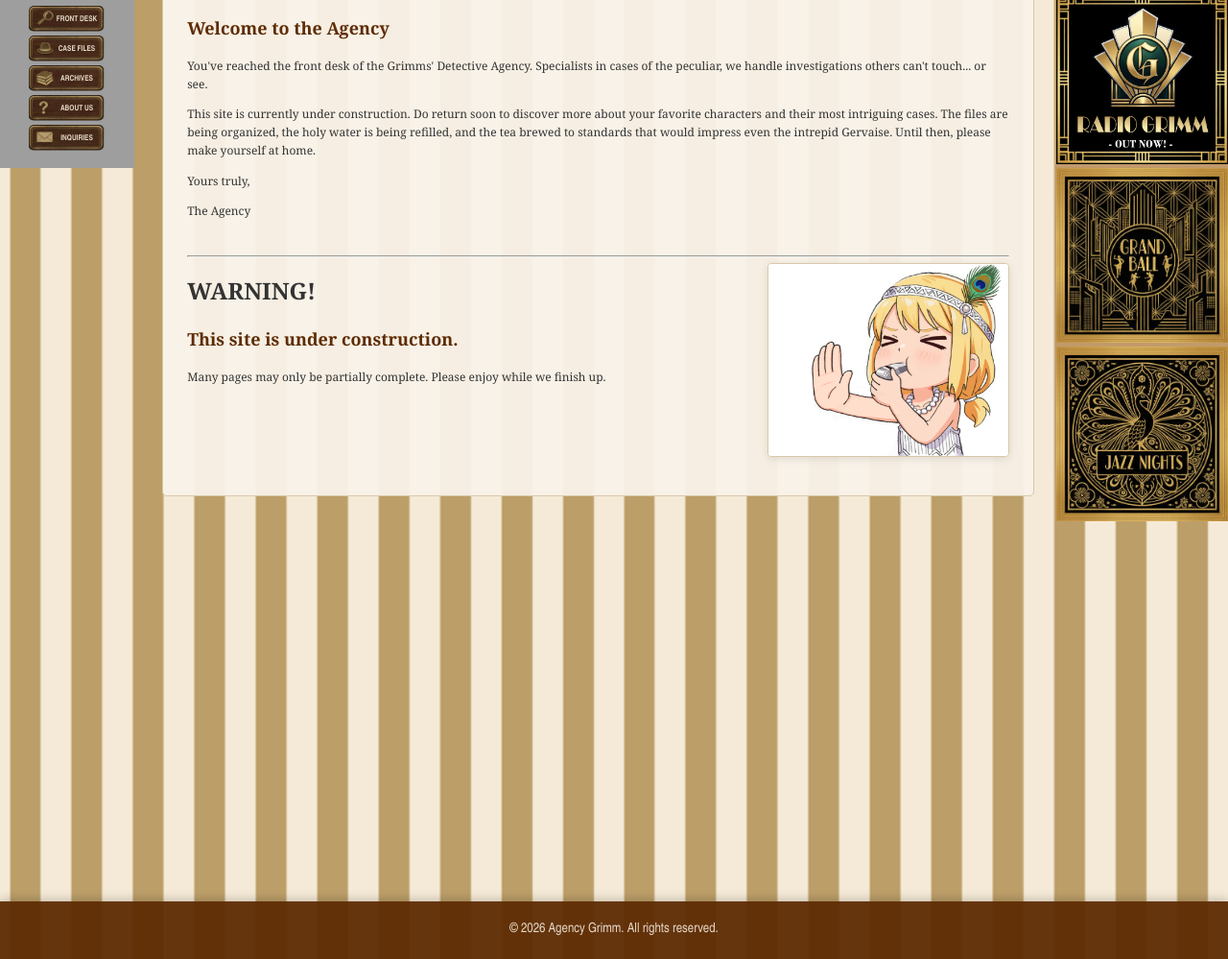
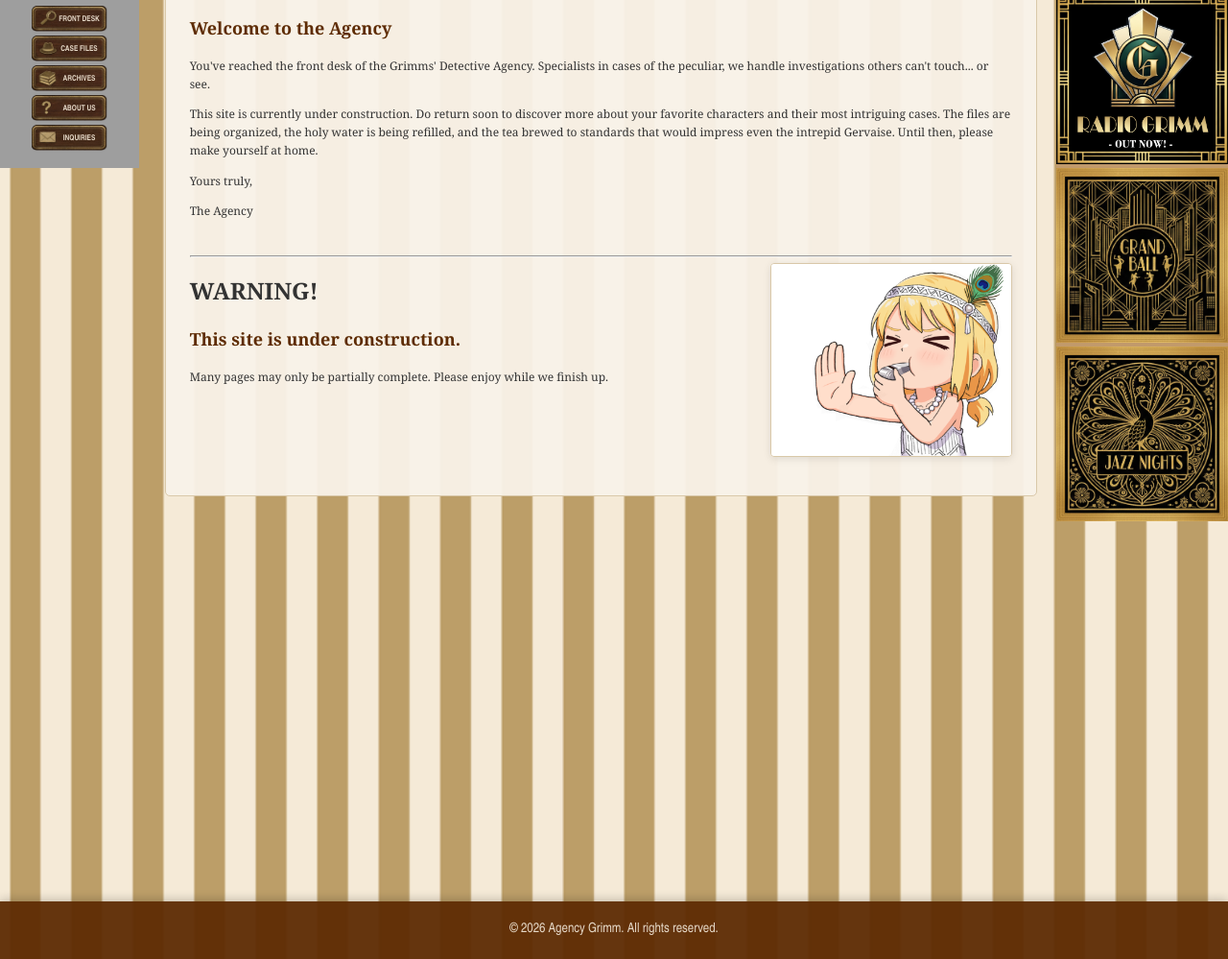
Before and after one commit to johnhopes-collab/grimmsdetectiveagency, a Jekyll site: the page built from index.html, in a window 1280 px wide. Shown: the part 692-1691 px from the top of the page at 96% size. Built offline with Jekyll 4.4.1, drawn with Linux system fonts in a browser that asks for light colours; grey boxes are pictures that could not be loaded.

Commit message:
Update style.scss

```diff
--- a/assets/css/style.scss
+++ b/assets/css/style.scss
@@ -82,7 +82,7 @@ body {
 @media (max-width: 500px) {    .logo-container {display: none;}}
 
 
-/* Create a fixed-ratio container system - LAYOUT & SIDE BARS 2 2 2 2 2 2 2 2 2 2*/
+/* Fixed-ratio container system - LAYOUT & SIDE BARS 2 2 2 2 2 2 2 2 2 2*/
 .content-container {
     position: relative;
     margin-top: 1vh;
@@ -99,7 +99,7 @@ body {
 
 /* Left sidebar - LEFT SIDE BAR MENU */
 .sidebar {
-    width: 140px; /* Fixed width - adjust this to your desired size */
+    width: 145px; /* Fixed width */
     background-color: var(--sidebar-brown);
     background-image: url('{{ site.baseurl }}/assets/images/sidebarL/Lbar1.png');
     background-size: 100% 100%;
@@ -108,6 +108,7 @@ body {
     align-self: flex-start;
     box-sizing: border-box;
     margin: 3px 0 0 0;
+    aspect-ratio: 1 / 1.2;
 }
 /* scale proportionally */
 .sidebar-buttons {    padding: 8px;    box-sizing: border-box;}
```
